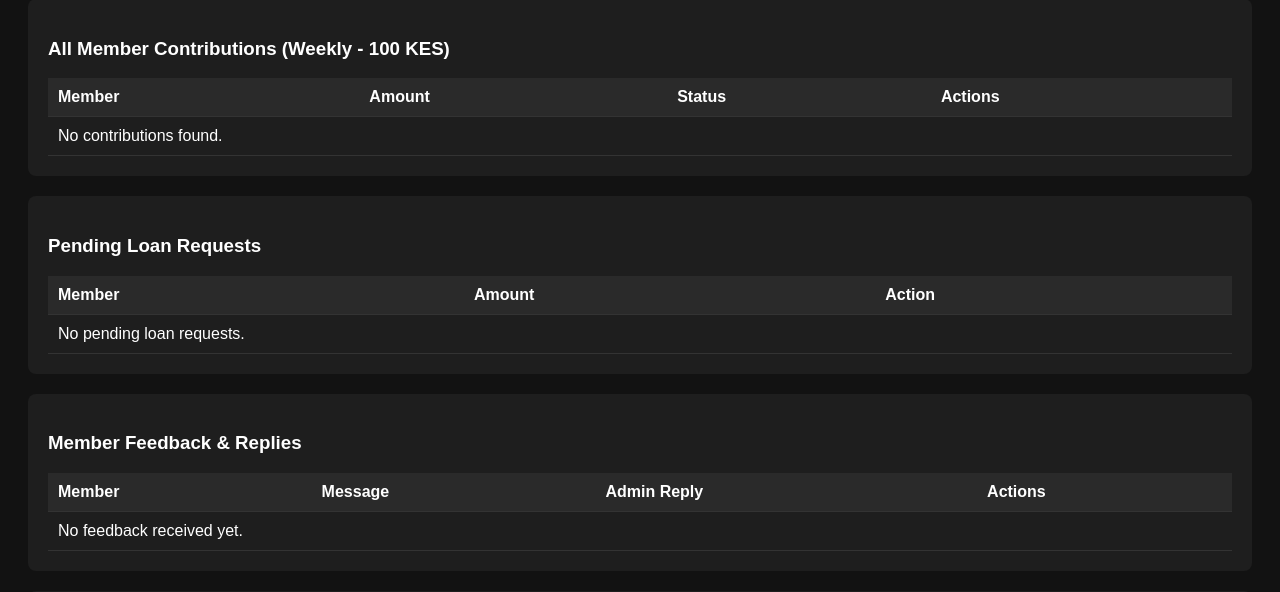
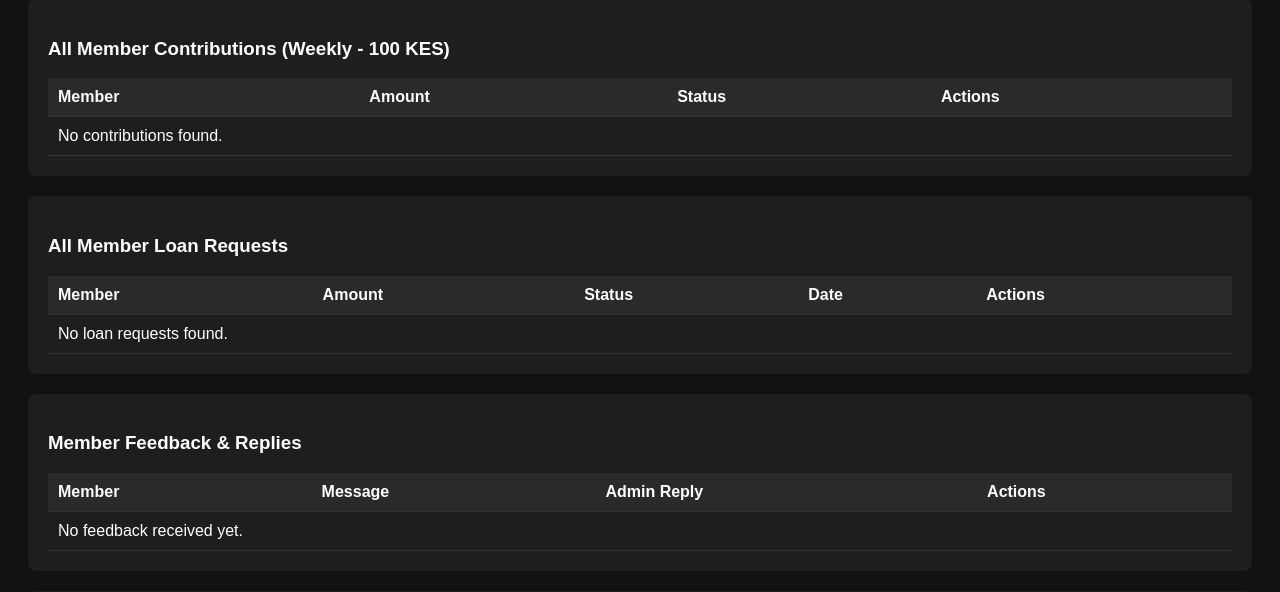
Before and after one commit to Davidwelimo/sacco-system, a Flask app: page /admin in a window 1280 px wide. Shown: the part 185-777 px from the top of the page. Run offline with Flask 3, Linux system fonts and the light colour scheme; the visitor is signed in with stand-in values (Sample User, id 1).

Commit message:
Add admin capabilities to approve, reject, and remove member loans

```diff
--- a/app.py
+++ b/app.py
@@ -131,7 +131,7 @@ def dashboard():
     if user.role == 'System Admin':
         return redirect(url_for('admin'))
     contributions = Contribution.query.filter_by(user_id=user.id).order_by(Contribution.date_made.desc()).all()
-    loans = Loan.query.filter_by(user_id=user.id).all()
+    loans = Loan.query.filter_by(user_id=user.id).order_by(Loan.date_submitted.desc()).all()
     feedbacks = Feedback.query.filter_by(user_id=user.id, deleted_by_member=False).order_by(Feedback.date_submitted.desc()).all()
     members = User.query.filter(User.id != user.id).all()
     return render_template('dashboard.html', user=user, contributions=contributions, loans=loans, feedbacks=feedbacks, members=members)
@@ -272,6 +272,30 @@ def approve_loan(loan_id):
     flash('Loan approved successfully.')
     return redirect(url_for('admin'))
 
+@app.route('/reject_loan/<int:loan_id>', methods=['POST'])
+@login_required
+def reject_loan(loan_id):
+    admin_user = User.query.get(session['user_id'])
+    if not admin_user or admin_user.role != 'System Admin':
+        return redirect(url_for('dashboard'))
+    loan = Loan.query.get_or_404(loan_id)
+    loan.status = 'Declined'
+    db.session.commit()
+    flash('Loan rejected.')
+    return redirect(url_for('admin'))
+
+@app.route('/delete_loan/<int:loan_id>', methods=['POST'])
+@login_required
+def delete_loan(loan_id):
+    admin_user = User.query.get(session['user_id'])
+    if not admin_user or admin_user.role != 'System Admin':
+        return redirect(url_for('dashboard'))
+    loan = Loan.query.get_or_404(loan_id)
+    db.session.delete(loan)
+    db.session.commit()
+    flash('Loan request removed successfully.')
+    return redirect(url_for('admin'))
+
 @app.route('/admin_reply_feedback/<int:feedback_id>', methods=['POST'])
 @login_required
 def admin_reply_feedback(feedback_id):
@@ -313,12 +337,11 @@ def admin():
     admin_user = User.query.get(session['user_id'])
     if not admin_user or admin_user.role != 'System Admin':
         return redirect(url_for('dashboard'))
-    pending_contribs = Contribution.query.filter_by(status='Pending').all()
     all_contribs = Contribution.query.order_by(Contribution.date_made.desc()).all()
-    pending_loans = Loan.query.filter_by(status='Pending').all()
+    all_loans = Loan.query.order_by(Loan.date_submitted.desc()).all()
     feedbacks = Feedback.query.filter_by(deleted_by_admin=False).order_by(Feedback.date_submitted.desc()).all()
     members = User.query.all()
-    return render_template('admin.html', pending_contribs=pending_contribs, all_contribs=all_contribs, pending_loans=pending_loans, feedbacks=feedbacks, members=members)
+    return render_template('admin.html', all_contribs=all_contribs, all_loans=all_loans, feedbacks=feedbacks, members=members)
 
 if __name__ == '__main__':
     app.run(debug=True)
--- a/templates/admin.html
+++ b/templates/admin.html
@@ -74,27 +74,39 @@
         </table>
     </div>
 
-    <!-- Pending Loans -->
+    <!-- Loan Requests Management -->
     <div class="card">
-        <h3>Pending Loan Requests</h3>
+        <h3>All Member Loan Requests</h3>
         <table>
             <tr>
                 <th>Member</th>
                 <th>Amount</th>
-                <th>Action</th>
+                <th>Status</th>
+                <th>Date</th>
+                <th>Actions</th>
             </tr>
-            {% for l in pending_loans %}
+            {% for l in all_loans %}
             <tr>
                 <td>{{ l.user.username }}</td>
                 <td>{{ l.amount }} KES</td>
+                <td style="color: {% if l.status == 'Approved' %}#28a745{% elif l.status == 'Declined' %}#dc3545{% else %}#ffc107{% endif %};">{{ l.status }}</td>
+                <td>{{ l.date_submitted.strftime('%Y-%m-%d %H:%M') }}</td>
                 <td>
+                    {% if l.status == 'Pending' %}
                     <form action="{{ url_for('approve_loan', loan_id=l.id) }}" method="POST" style="display:inline;">
                         <button type="submit" class="btn btn-success">Approve</button>
+                    </form>
+                    <form action="{{ url_for('reject_loan', loan_id=l.id) }}" method="POST" style="display:inline;">
+                        <button type="submit" class="btn btn-warning">Reject</button>
+                    </form>
+                    {% endif %}
+                    <form action="{{ url_for('delete_loan', loan_id=l.id) }}" method="POST" style="display:inline;" onsubmit="return confirm('Permanently remove this loan request?');">
+                        <button type="submit" class="btn btn-danger">Remove</button>
                     </form>
                 </td>
             </tr>
             {% else %}
-            <tr><td colspan="3">No pending loan requests.</td></tr>
+            <tr><td colspan="5">No loan requests found.</td></tr>
             {% endfor %}
         </table>
     </div>
```
